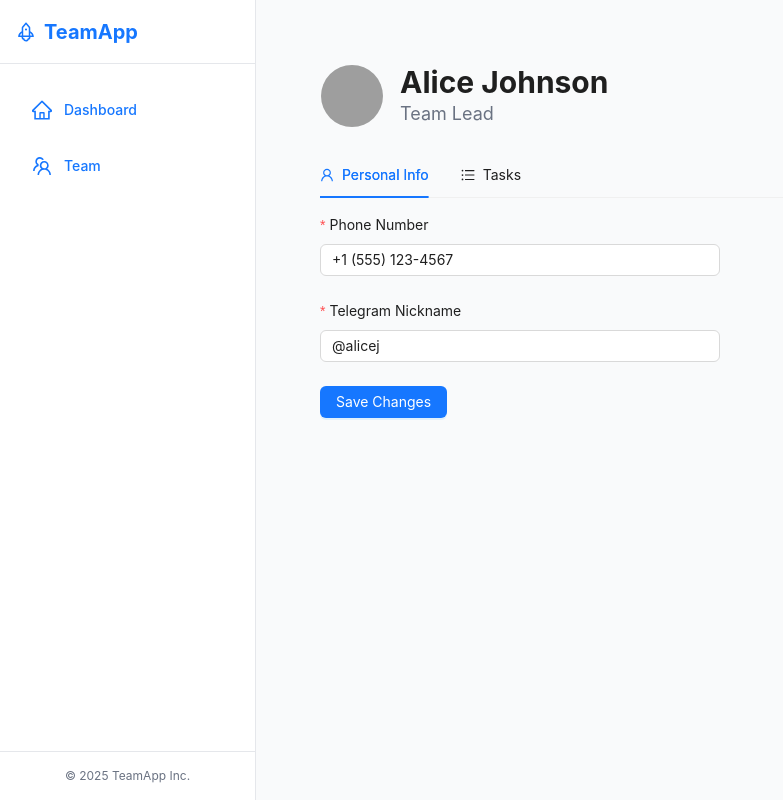
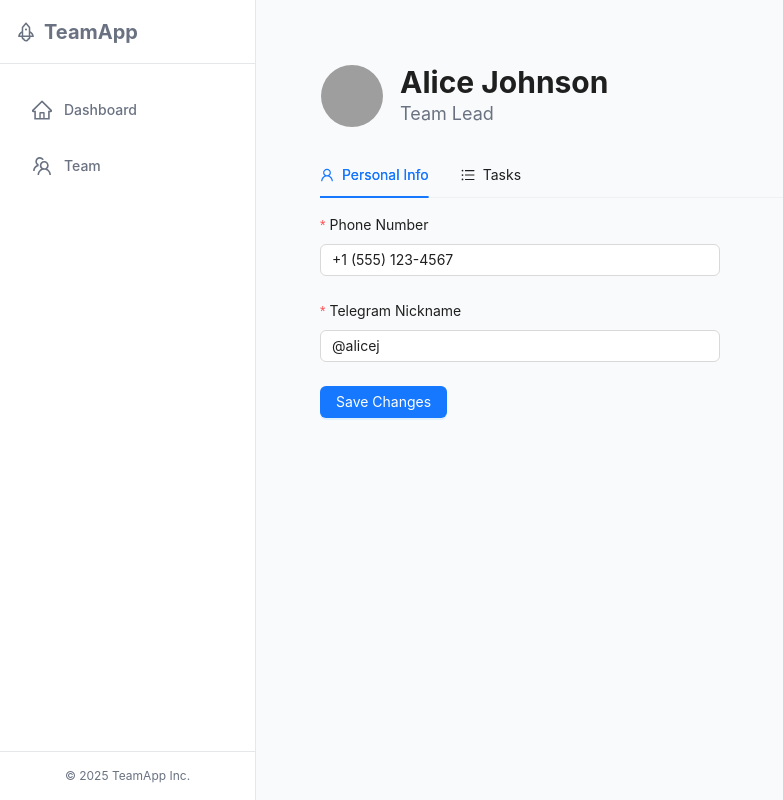
Before and after one commit to darmat1/ocean-agency-team-manager, a Next.js app: page /team/user-1 in a window 1280 px wide. Shown: the whole page, without its empty margins (0-783 px from the left). Built offline with nearby package versions, Linux system fonts and the light colour scheme; grey boxes are pictures that could not be loaded.

Commit message:
style(ui): update link and icon colors for consistency
- Change rocket icon color from blue to gray to match design system
- Set default link color to gray-500 and ensure color inheritance

```diff
--- a/src/app/globals.css
+++ b/src/app/globals.css
@@ -36,3 +36,13 @@ body {
   color: var(--foreground);
   font-family: var(--font-inter);
 }
+
+.ant-btn-link,
+.ant-menu-item a,
+.link-color-inherit a {
+  color: inherit !important;
+}
+
+a{
+  @apply text-gray-500;
+}
--- a/src/components/Layout/Sidebar.tsx
+++ b/src/components/Layout/Sidebar.tsx
@@ -40,7 +40,7 @@ export const Sidebar: FC<SidebarProps> = ({ isOpen, onClose }) => {
         >
             <div className="h-16 flex items-center justify-between px-4 border-b border-gray-200">
                 <Link href="/" onClick={onClose} className="flex items-center gap-2 text-xl font-bold text-gray-800">
-                    <RocketOutlined className="text-blue-500" />
+                    <RocketOutlined className="text-gray-500" />
                     <span>TeamApp</span>
                 </Link>
                 <button onClick={onClose} className="md:hidden text-gray-500 hover:text-gray-800">
```
